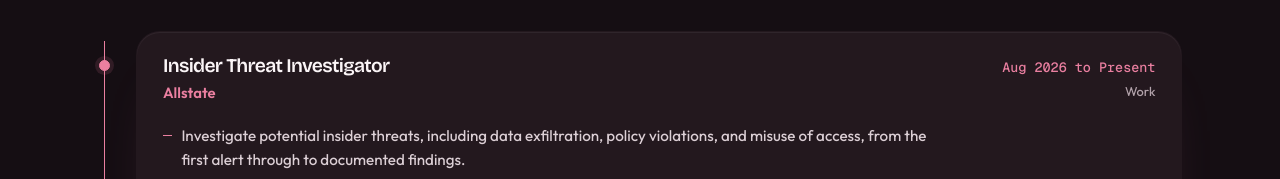
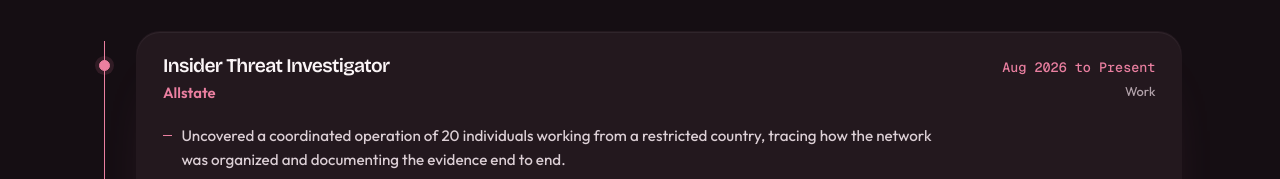
Before and after one commit to MEmshousen/personal-website, an Astro site: page / in a window 1280 px wide. Shown: the part 3220-3399 px from the top of the page. Built offline with nearby package versions, Linux system fonts and the light colour scheme; Astro itself is replaced by a stand-in of ours.

Commit message:
Highlight restricted-country operation case in Allstate experience
Co-Authored-By: Claude Opus 5.5 <noreply@anthropic.com>

```diff
--- a/src/data/content.js
+++ b/src/data/content.js
@@ -145,6 +145,7 @@ export const experience = {
       end: 'Present',
       current: true,
       bullets: [
+        'Uncovered a coordinated operation of 20 individuals working from a restricted country, tracing how the network was organized and documenting the evidence end to end.',
         'Investigate potential insider threats, including data exfiltration, policy violations, and misuse of access, from the first alert through to documented findings.',
         'Correlate endpoint telemetry from CrowdStrike Falcon and Microsoft Defender with Microsoft Purview data-loss and insider-risk signals to reconstruct what a user did, and when.',
         'Write KQL queries to hunt across sign-in, device, and data-movement logs, and turn recurring questions into reusable detections.',
```
